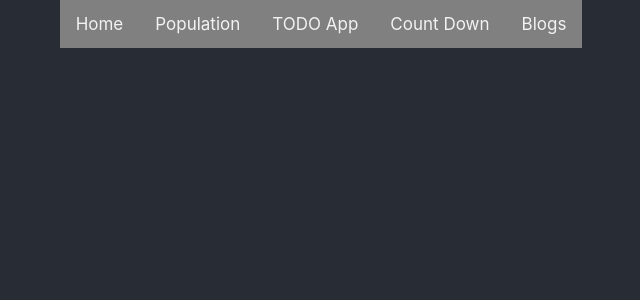
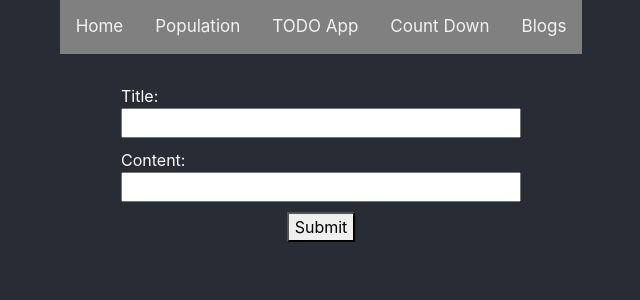
Before and after one commit to VTPie/functionComponent-ReactJS, a React (Create React App) app: page /add-new-blog in a window 1280 px wide. Shown: the top 300 px of the page, without its empty margins (319-959 px from the left). Built offline with nearby package versions, Linux system fonts and the light colour scheme.

Commit message:
handle add new blog, delete blog

```diff
--- a/package.json
+++ b/package.json
@@ -7,7 +7,9 @@
     "@testing-library/react": "^13.4.0",
     "@testing-library/user-event": "^13.5.0",
     "axios": "0.23.0",
+    "bootstrap": "5.1.3",
     "react": "^17.0.2",
+    "react-bootstrap": "2.0.0",
     "react-dom": "^17.0.2",
     "react-router-dom": "5.3.0",
     "react-scripts": "5.0.1",
--- a/src/App.js
+++ b/src/App.js
@@ -11,6 +11,7 @@ import Home from './views/Home/Home';
 import { CountDownClass, CountDownFunc } from './views/CountDown/CountDown';
 import Blog from './views/Blog/Blog';
 import DetailBlog from './views/Blog/DetailBlog';
+import AddNewBlog from './views/Blog/AddNewBlog';
 
 function App() {
 
@@ -44,6 +45,9 @@ function App() {
             <Route path="/blogs/:id">
               <DetailBlog />
             </Route>
+            <Route path="/add-new-blog">
+              <AddNewBlog />
+            </Route>
           </Switch>
         </header>
       </div>
--- a/src/index.js
+++ b/src/index.js
@@ -2,7 +2,7 @@ import React from 'react';
 import ReactDOM from 'react-dom';
 import reportWebVitals from './reportWebVitals';
 import App from './App';
-import './index.css';
+import './index.scss';
 
 ReactDOM.render(
   <React.StrictMode>
--- a/src/index.css
+++ b/src/index.scss
@@ -1,3 +1,5 @@
+@import '~bootstrap/scss/bootstrap';
+
 body {
   margin: 0;
   font-family: -apple-system, BlinkMacSystemFont, 'Segoe UI', 'Roboto', 'Oxygen',
--- /dev/null
+++ b/src/views/Blog/AddNewBlog.js
@@ -0,0 +1,49 @@
+import './Blog.scss'
+import { useState } from 'react'
+import axios from 'axios'
+
+const AddNewBlog = (props) => {
+    const [title, setTitle] = useState('')
+    const [content, setContent] = useState('')
+
+    const handleSubmitBtn = async () => {
+        //check: data !== '' && data !== null && data !== undefined
+        if (!title) {
+            alert('Empty title!')
+            return
+        }
+        if (!content) {
+            alert('Empty content!')
+            return
+        }
+
+        let data = {
+            title: title,
+            body: content,
+            userID: 1,
+        }
+
+        let res = await axios.post('https://jsonplaceholder.typicode.com/posts', data)
+
+        if (res && res.data) {
+            let newBlog = res.data
+            props.handleAddNewBlog(newBlog)
+            console.log('>>> check new blog: ', newBlog)
+        }
+    }
+
+    return (
+        <div className="newblog-container">
+            <div className="newblog-addtitle">
+                <label>Title: </label>
+                <input type="text" value={title} onChange={(event) => setTitle(event.target.value)}></input>
+            </div>
+            <div className="newblog-addcontent">
+                <label>Content: </label>
+                <input type="text" value={content} onChange={(event) => setContent(event.target.value)}></input>
+            </div>
+            <button className='newblog-submitbtn' onClick={() => handleSubmitBtn()}>Submit</button>
+        </div>
+    )
+}
+export default AddNewBlog
--- a/src/views/Blog/Blog.js
+++ b/src/views/Blog/Blog.js
@@ -1,25 +1,65 @@
 import useFetch2 from "../../customize/fetch2"
+import { useState, useEffect } from "react";
 import './Blog.scss'
 import {
-    Link
+    Link,
+    useHistory
 } from "react-router-dom";
+import Modal from "react-bootstrap/Modal";
+import { Button } from "react-bootstrap";
+import AddNewBlog from './AddNewBlog'
 
 const Blog = () => {
     const { data: dataBlog, loading, errMessage } = useFetch2('https://jsonplaceholder.typicode.com/posts')
-    let newData = []
+    const [newData, setNewData] = useState([])
 
+    const handleAddNewBlog = (blog) => {
+        let data = newData
+        data.unshift(blog)
+        setShow(false)
+        setNewData(data)
+    }
+    const handleDeleteBlog = (blog) => {
+        let data = newData
+        data = data.filter(item => item.id !== blog.id)
+        setNewData(data)
+    }
+    useEffect(() => {
         if (dataBlog && dataBlog.length > 0) {
-        newData = dataBlog.slice(0, 9)
-        console.log('>>>check data: ', newData)
+            let data = dataBlog.slice(0, 9)
+            setNewData(data)
+        }
+    }, [dataBlog])
 
-    }
+    //Execute Modal
+    const [show, setShow] = useState(false);
+    const handleClose = () => setShow(false);
+    const handleShow = () => setShow(true);
 
     return (
+        <>
+
+            <Button variant="primary" onClick={handleShow} className="my-3">
+                + Add new blog
+            </Button>
+
+            <Modal show={show} onHide={handleClose}>
+                <Modal.Header closeButton>
+                    <Modal.Title>Add New Blog</Modal.Title>
+                </Modal.Header>
+                <Modal.Body>
+                    <AddNewBlog handleAddNewBlog={handleAddNewBlog} />
+                </Modal.Body>
+            </Modal>
+
             <div className="blogs-container">
                 {newData && newData.length > 0 && newData.map(item => {
                     return (
                         <div className="single-blog">
-                        <div className="blog-title">{item.title}</div>
+                            <div className="blog-title">
+                                <span>{item.title}</span>
+                                <span onClick={() => handleDeleteBlog(item)}>X</span>
+                            </div>
                             <div className="blog-content">{item.body}</div>
                             <button>
                                 <Link to={`/blogs/${item.id}`}>View detail</Link>
@@ -33,6 +73,7 @@ const Blog = () => {
                     </tr>
                 }
             </div>
+        </>
     )
 
 }
--- a/src/views/Blog/Blog.scss
+++ b/src/views/Blog/Blog.scss
@@ -12,7 +12,7 @@
         border-radius: 3px;
         padding      : 10px;
         margin       : 10px;
-        max-width    : 400px;
+        width    : 400px;
 
         text-align: left !important;
 
@@ -20,6 +20,8 @@
             font-size  : 16px;
             font-weight: 600;
             color: yellow;
+            display: flex;
+            justify-content: space-between;
         }
 
         .blog-content {
@@ -40,3 +42,33 @@
         font-size: 16px;
     }
 }
+
+.newblog-container{
+    font-size: 16px;
+    padding: 20px;
+
+    .newblog-addtitle{
+        margin: 10px 0;
+        display: flex;
+        flex-direction: column;
+        text-align: left;
+
+        input{
+            width: 400px;
+        }
+    }
+    .newblog-addcontent{
+        display: flex;
+        flex-direction: column;
+        text-align: left;
+        margin-bottom: 10px;
+
+        input{
+            width: 400px;
+        }
+    }
+    .newblog-submitbtn{
+        margin-left: auto;
+        margin-right: auto;
+    }
+}
```
Also changed, not shown: 1 other file (tests, documents, lock files or other folders). Lines whose indentation alone changed are shown as unchanged.
